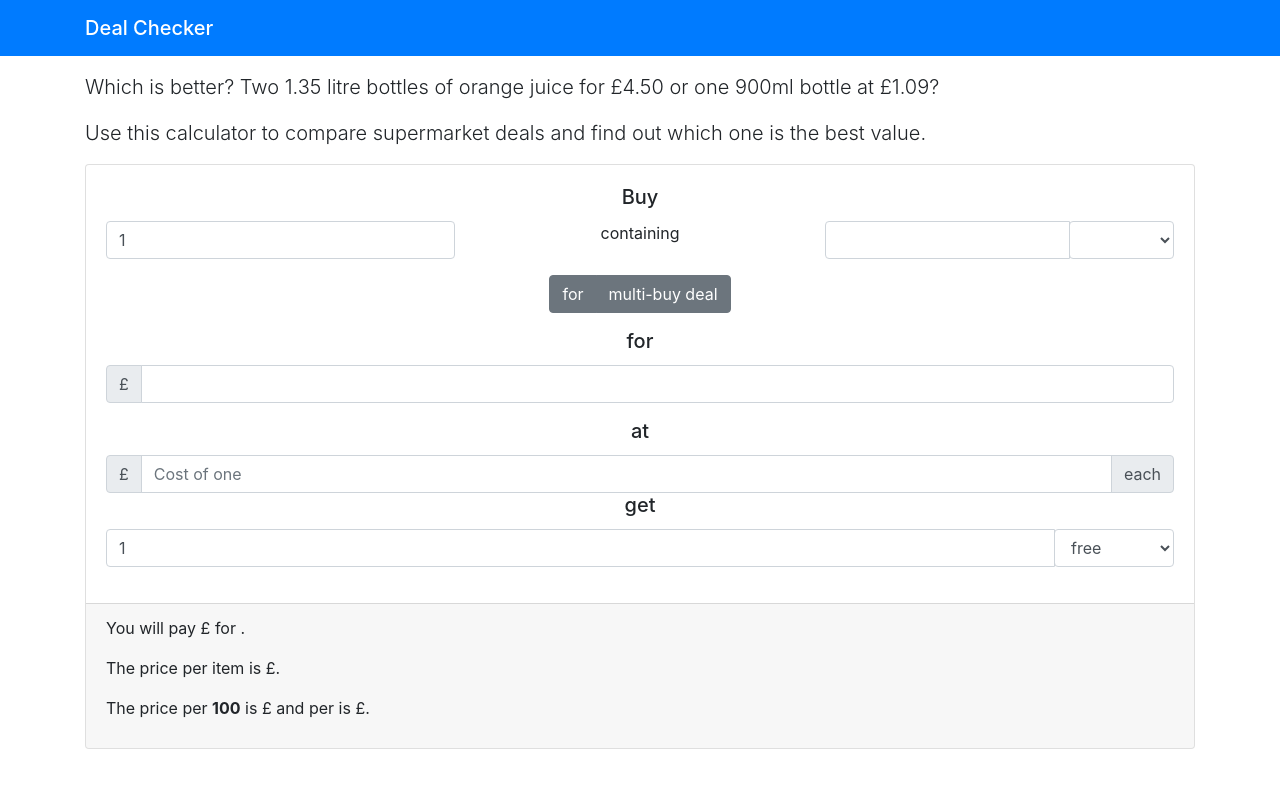
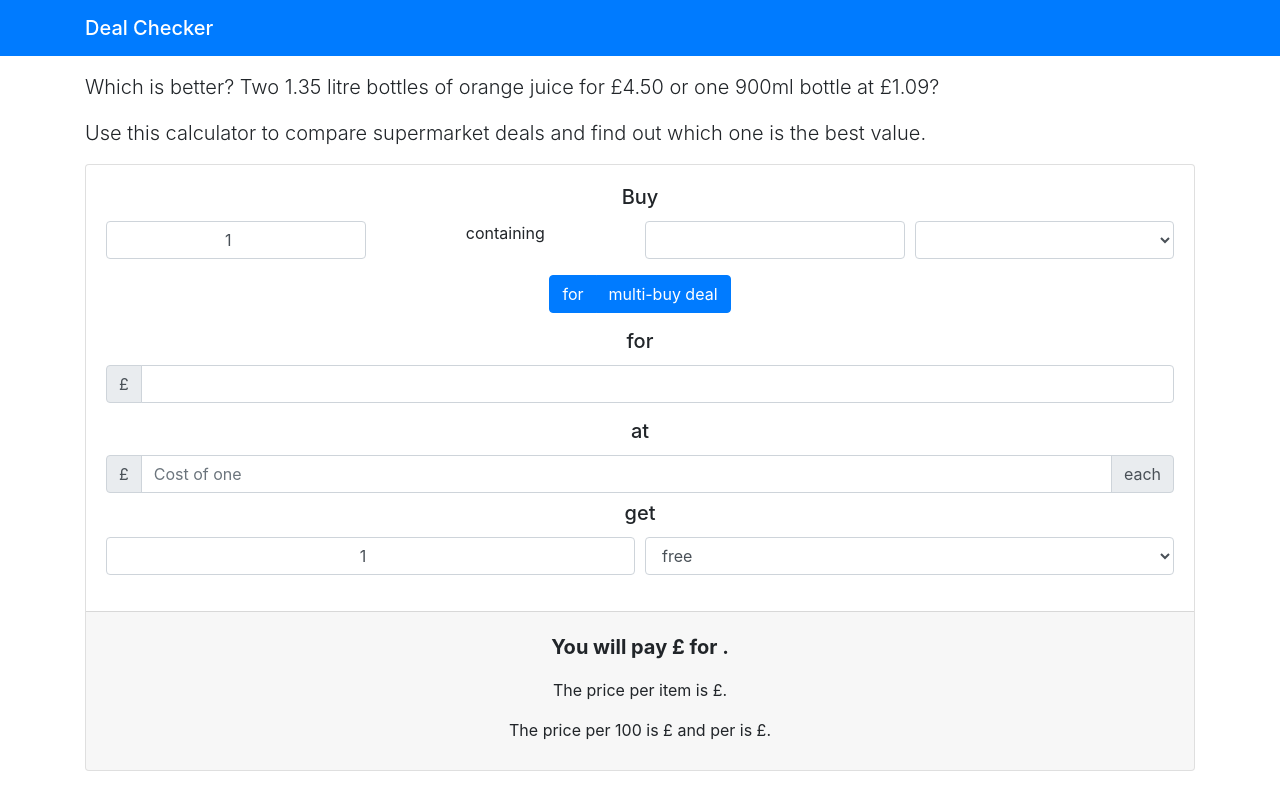
Before and after one commit to fudgeapps/fidgeapps.github.io, a Jekyll site: the page built from deal-checker.html, in a window 1280 px wide. Shown: the top 810 px of the page. Built offline with Jekyll 4.4.1, drawn with Linux system fonts in a browser that asks for light colours.

Commit message:
Update layout

```diff
--- a/deal-checker.html
+++ b/deal-checker.html
@@ -161,15 +161,15 @@ title: Deal Checker - Compare supermarket deals to get the best value
 
                     <div class="form-group form-row">
                         <div class="col">
-                            <input type="number" class="form-control" step="1" min="0" value="1" name="stdQty" data-bind="value: stdQty" required>
+                            <input type="number" class="form-control text-center" step="1" min="0" value="1" name="stdQty" data-bind="value: stdQty" required>
                         </div>
                         <div class="col">
                             containing
                         </div>
                         <div class="col">
-                            <div class="input-group">
-                                <input class="form-control" type="number" min="0" step="0.01" required name="unitsize" data-bind="value: unitSize">
-                                <div class="input-group-append">
+                            <input class="form-control text-center" type="number" min="0" step="0.01" required name="unitsize" data-bind="value: unitSize">
+                        </div>
+                        <div class="col">
                             <select required name="unitmeasure" class="form-control" data-bind="value: unitMeasure">
                                 <option></option>
                                 <optgroup label="Multipack">
@@ -186,16 +186,14 @@ title: Deal Checker - Compare supermarket deals to get the best value
                             </select>
                         </div>
                     </div>
-                        </div>
-                    </div>
 
                     <div class="form-group row">
                         <div class="col">
                             <div class="btn-group btn-group-toggle" data-toggle="buttons">
-                                <label class="btn btn-secondary active">
+                                <label class="btn btn-primary active">
                                 <input type="radio" name="deal" value="2" data-bind="checked: deal"> for
                                 </label>
-                                <label class="btn btn-secondary">
+                                <label class="btn btn-primary">
                                 <input type="radio" name="deal" value="1" data-bind="checked: deal"> multi-buy deal
                                 </label>
                             </div>
@@ -226,10 +224,12 @@ title: Deal Checker - Compare supermarket deals to get the best value
                                     <span class="input-group-text">each</span>
                                 </div>
                             </div>
-                            <h5 class="card-title">get</h5>
-                            <div class="input-group">
-                                <input type="number" class="form-control" step="1" min="0" value="1" name="specialqty" data-bind="value: specialQty" required>
-                                <div class="input-group-append">
+                            <h5 class="card-title mt-2">get</h5>
+                            <div class="form-row">
+                                <div class="col">
+                                    <input type="number" class="form-control text-center" step="1" min="0" value="1" name="specialqty" data-bind="value: specialQty" required>
+                                </div>
+                                <div class="col">
                                     <select class="form-control" name="specialrate" data-bind="value: specialRate">
                                         <option value="0">free</option>
                                         <option value="0.5">half-price</option>
@@ -240,11 +240,11 @@ title: Deal Checker - Compare supermarket deals to get the best value
                     </div>
                 </div>
 
-                <div class="card-footer" data-bind="visible: dealText() != '' && totalPrice() > 0">
-                    <p>You will pay &pound;<span data-bind="text: totalPrice"></span> for <span data-bind="text: totalSize"></span> <span data-bind="text: largeMeasureUnitWord"></span>.</p>
+                <div class="card-footer text-center" data-bind="visible: dealText() != '' && totalPrice() > 0">
+                    <p class="lead mt-2 font-weight-bold">You will pay &pound;<span data-bind="text: totalPrice"></span> for <span data-bind="text: totalSize"></span> <span data-bind="text: largeMeasureUnitWord"></span>.</p>
                     <p data-bind="visible: stdQty() > 1 || unitMeasure() == 'items'">The price per item is &pound;<span data-bind="text: offerprice"></span>.</p>
-                    <p data-bind="visible: unitMeasure() != '' && unitMeasure() != 'items'">The price per <strong>100<span data-bind="text: smallMeasureUnit"></span></strong> is &pound;<span data-bind="text: smallMeasurePrice"></span>
-                        and per <strong><span data-bind="text: largeMeasureUnit"></span></strong> is &pound;<span data-bind="text: largeMeasurePrice"></span>.</p>
+                    <p data-bind="visible: unitMeasure() != '' && unitMeasure() != 'items'">The price per 100<span data-bind="text: smallMeasureUnit"></span> is &pound;<span data-bind="text: smallMeasurePrice"></span>
+                        and per <span data-bind="text: largeMeasureUnit"></span> is &pound;<span data-bind="text: largeMeasurePrice"></span>.</p>
                 </div>
             </div>
 
```
Lines whose indentation alone changed are shown as unchanged.
